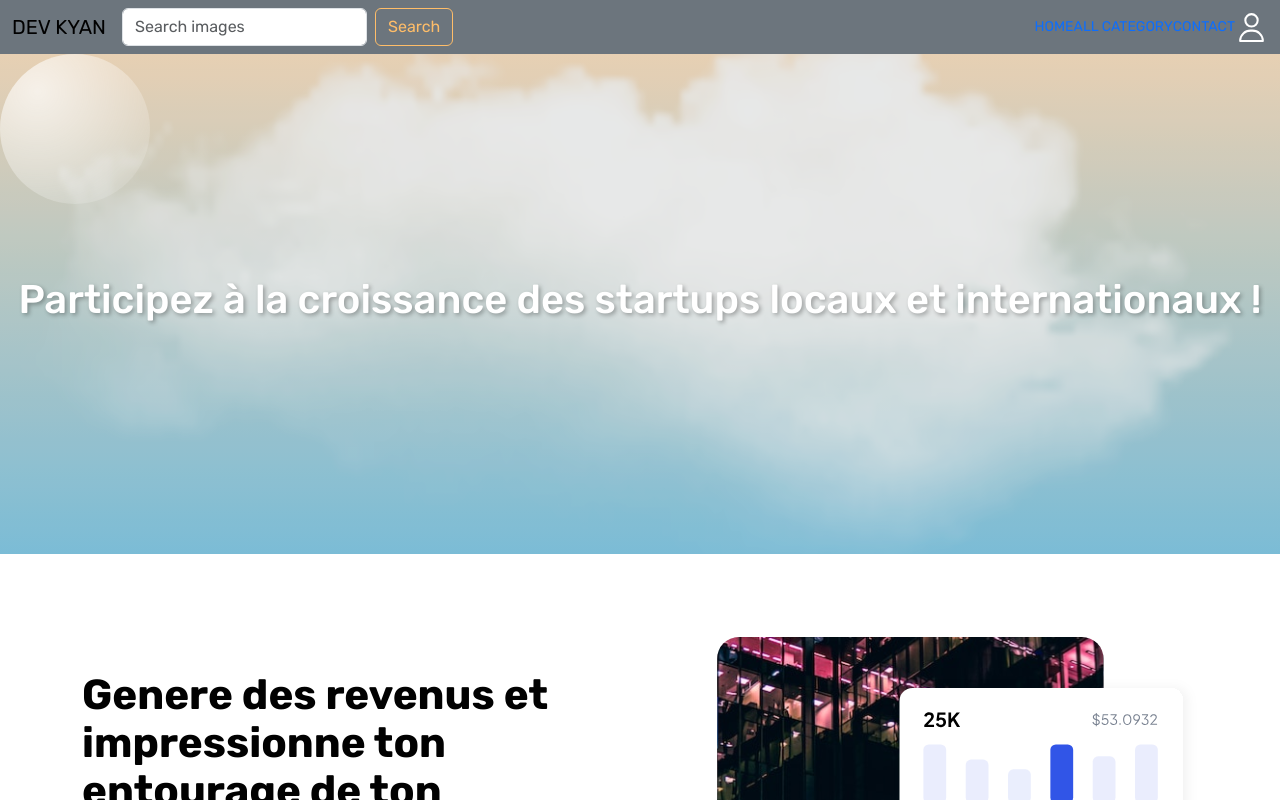
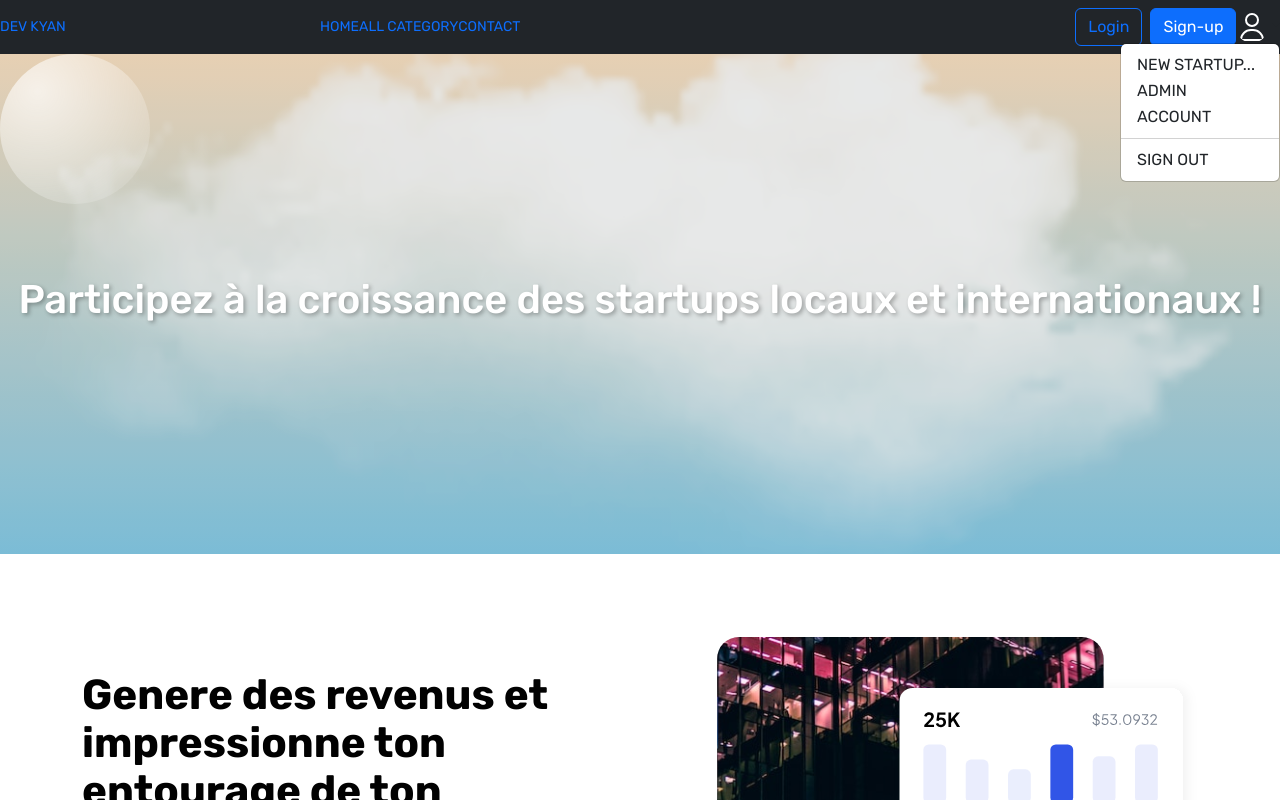
Before and after one commit to Ken-Andre/MICMARKET-FRONT, a React (Create React App) app: page /m in a window 1280 px wide. Shown: the top 800 px of the page. Built offline with nearby package versions, Linux system fonts and the light colour scheme.

Commit message:
modified:   src/App.css 	modified:   src/App.js 	modified:   src/components/MLayout.js 	modified:   src/pages/Contact.js 	modified:   src/pages/Home.js

```diff
--- a/src/components/MHeader.js
+++ b/src/components/MHeader.js
@@ -25,31 +25,31 @@ const MHeader = () => {
 
     return (
         <>
+            {/* {/* La navbar doit etre respo
             <nav class="navbar bg-secondary navbar-expand-lg  body-tertiary">
                 <div class="container-fluid ">
                     <a class="navbar-brand" href="#">
-                        {/* <img src="images/image_google.png" alt="logo" width="30" height="24" class="d-inline-block align-text-top" /> */}Dev Kyan
+                         Dev Kyan
                     </a>
                     <button class="navbar-toggler" type="button" data-bs-toggle="collapse" data-bs-target="#navbarScroll" aria-controls="navbarScroll" aria-expanded="false" aria-label="Toggle navigation">
                         <span class="navbar-toggler-icon"></span>
                     </button>
                     <div class="navbar-collapse collapse show" id="navbarScroll">
                         <form class="d-flex my-lg-0 me-auto">
-                            <input type="search" class="form-control me-2" placeholder="Search images" aria-label="Search" id="searchBar" />
+                            <input type="search" class="form-control me-2" placeholder="Search Startups" aria-label="Search" id="searchBar" />
                             <button class="btn btn-outline-success" type="submit" onclick="search()">Search</button>
                         </form>
                         <ul class="navbar-nav ms-auto my-lg-0 navbar-nav-scroll" style={{ maxHeight: "100px", overflowY: "auto" }}>
                             <li class="nav-item">
-                                <NavLink class="nav-link active text-white" aria-current="page" to="/m">Home</NavLink>
+                                <NavLink class="nav-link active text-white" aria-current="page" to="/">Home</NavLink>
                             </li>
                             <li class="nav-item">
-                                <NavLink class="nav-link text-white" to="/m/shop">All Category</NavLink>
+                                <NavLink class="nav-link text-white" to="/shop">All Category</NavLink>
                             </li>
                             <li class="nav-item">
-                                <NavLink class="nav-link text-white" to="/m/contact">Contact</NavLink>
+                                <NavLink class="nav-link text-white" to="/contact">Contact</NavLink>
                             </li>
                         </ul>
-                        {/* <a href="#" class="btn btn-outline-secondary d-sm-block d-block">Une demo ?</a> */}
                         <div>
                             <Link
                                 className="d-flex align-items-center gap-10 text-white"
@@ -62,8 +62,39 @@ const MHeader = () => {
 
 
                 </div>
-            </nav>
+            </nav>  */}
+            <header class="navbar d-flex text-bg-dark flex-wrap align-items-center justify-content-center justify-content-md-between py-2  ">
+                <div class="col-md-3 mb-2 mb-md-0">
+                    <NavLink href="/" class="d-inline-flex link-body-emphasis text-decoration-none">
+                        {/* <svg class="bi" width="40" height="32" role="img" aria-label="Bootstrap"><use xlink:href="#bootstrap"></use></svg> */}
+                        Dev Kyan
+                    </NavLink>
+                </div>
 
+                <ul class="nav col-12 col-md-auto mb-2 justify-content-center mb-md-0">
+                    <li><NavLink to="/" class="text-white  nav-link px-2 link-secondary">Home</NavLink></li>
+                    <li><NavLink to="/category" class="text-white nav-link px-2">All Category</NavLink></li>
+                    <li><NavLink to="/contact" class="text-white nav-link px-2">Contact</NavLink></li>
+                </ul>
+
+                <div class="col-md-3 text-end ms-auto">
+                    <button type="button" class="btn btn-outline-primary me-2">Login</button>
+                    <button type="button" class="btn btn-primary">Sign-up</button>
+                </div>
+                <div class="dropdown text-end">
+                    <a href="#" class="d-block link-dark text-decoration-none dropdown-toggle " data-bs-toggle="dropdown" aria-expanded="true">
+
+                        <img src='images/user.svg' alt='user' class="rounded-circle" width="32" height="32" />
+                    </a>
+                    <ul class="dropdown-menu text-small show" style={{position: "absolute" , right:"0px"}} data-popper-placement="bottom-start">
+                        <li><a class="dropdown-item" href="#">New Startup...</a></li>
+                        <li><a class="dropdown-item" href="#">Admin</a></li>
+                        <li><a class="dropdown-item" href="#">Account</a></li>
+                        <li><hr class="dropdown-divider" /></li>
+                        <li><a class="dropdown-item" href="#">Sign out</a></li>
+                    </ul>
+                </div>
+            </header>
         </>
     )
 }
```
